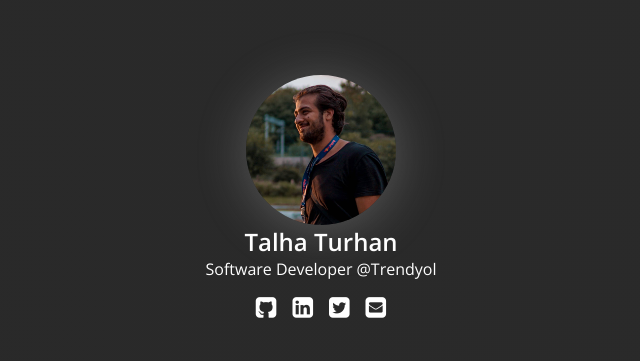
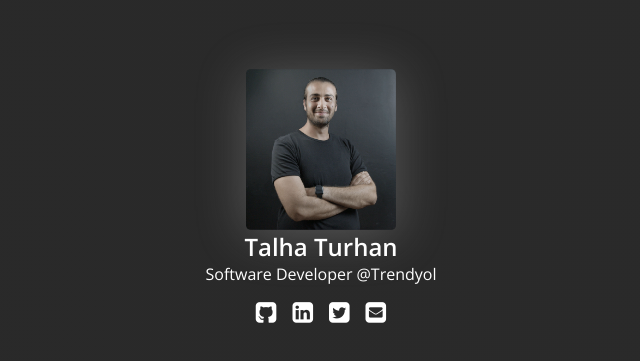
Before and after one commit to tallhigh/tallhigh.github.io, a React (Create React App) app: page / in a window 1280 px wide. Shown: the part 203-564 px from the top of the page, without its empty margins (319-959 px from the left). Built offline with nearby package versions, Linux system fonts and the light colour scheme.

Commit message:
Update photo and twitter link

```diff
--- a/src/App.js
+++ b/src/App.js
@@ -9,7 +9,7 @@ function App() {
             </header>
             <main>
               <div className="container">
-                  <img className="photo" src="/assets/img/talha_turhan_cmp.jpg" alt="Talha Turhan"/>
+                  <img className="photo" src="/assets/img/talha_turhan.jpg" alt="Talha Turhan"/>
                   <h1 className="name">Talha Turhan</h1>
                   <div className="job-info">
                       <span className="position">Software Developer</span>
@@ -18,7 +18,7 @@ function App() {
                   <div className="links">
                       <a href="//github.com/tallhigh" className="github" target="_blank"></a>
                       <a href="//linkedin.com/in/talhaturhan" className="linkedin" target="_blank"></a>
-                      <a href="//twitter.com/tallhighs" className="twitter" target="_blank"></a>
+                      <a href="//twitter.com/_tallhigh" className="twitter" target="_blank"></a>
                       <a href="mailto:info@talhaturhan.com" className="email" target="_blank"></a>
                   </div>
               </div>
--- a/src/app.css
+++ b/src/app.css
@@ -30,7 +30,7 @@ main .container:hover .photo {
 }
 main .container .photo {
   max-width: 150px;
-  border-radius: 50%;
+  border-radius: 5px;
   box-shadow: 0 5px 50px 0 rgba(200, 200, 200, 0.3);
   transition: all 0.3s ease;
 }
--- a/src/app.scss
+++ b/src/app.scss
@@ -38,7 +38,7 @@ main {
 
     .photo {
       max-width: 150px;
-      border-radius: 50%;
+      border-radius: 5px;
       box-shadow: 0 5px 50px 0 rgba(200, 200, 200, .3);
       transition: all .3s ease;
     }
```
Also changed, not shown: public/assets/img/talha_turhan.jpg (added), public/assets/img/talha_turhan_cmp.jpg (deleted).
